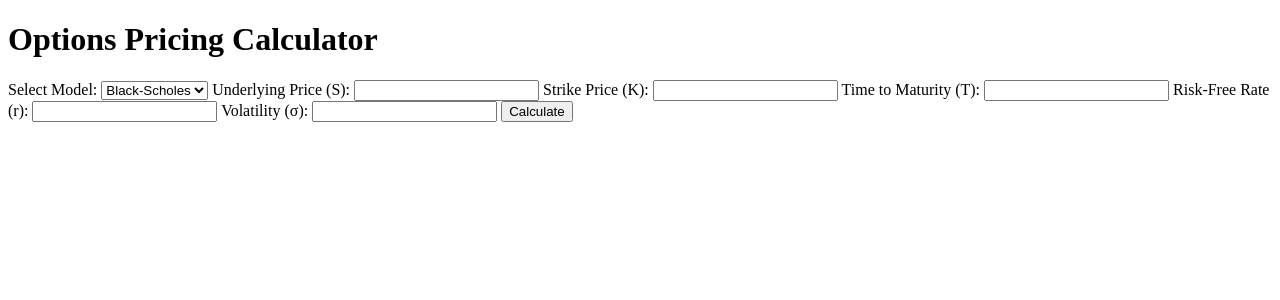
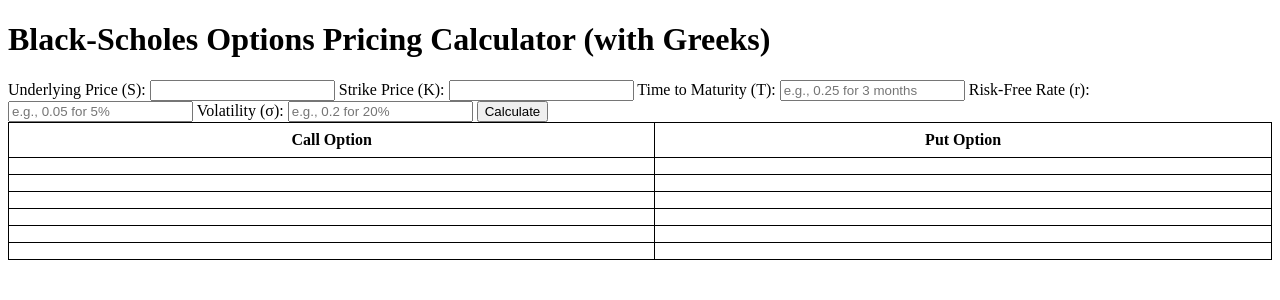
Before and after one commit to aschwartz01/option-pricing-calculator, a Flask app: template app/templates/index.html in a window 1280 px wide. Shown: the top 300 px of the page. Run offline with Flask 3, Linux system fonts and the light colour scheme; the template is opened without the code that fills it, so the values that code supplies are empty.

Commit message:
Fixing the Black-Scholes Option Pricing Calculator

```diff
--- a/app.py
+++ b/app.py
@@ -1,11 +1,16 @@
-from flask import Flask
+from flask import Flask, render_template
 from app.routes.options import options_bp
 
 def create_app():
-    app = Flask(__name__)
-    app.register_blueprint(options_bp)
+    app = Flask(__name__, template_folder='app/templates', static_folder='app/static')
+    app.register_blueprint(options_bp, url_prefix='/api')
+
+    @app.route("/", methods=["GET"])
+    def index():
+        return render_template('index.html')
+
     return app
 
 if __name__ == '__main__':
     app = create_app()
-    app.run(debug=True)
+    app.run(debug=True, port=5001)
--- a/app/static/js/script.js
+++ b/app/static/js/script.js
@@ -1,20 +1,40 @@
 document.getElementById('options-form').addEventListener('submit', function(e) {
-    e.preventDefault();
-    const model = document.getElementById('model').value;
+    e.preventDefault(); // Prevent the form from submitting the default way
+
     const params = {
         S: parseFloat(document.getElementById('S').value),
         K: parseFloat(document.getElementById('K').value),
         T: parseFloat(document.getElementById('T').value),
         r: parseFloat(document.getElementById('r').value),
-        sigma: parseFloat(document.getElementById('sigma').value)
+        sigma: parseFloat(document.getElementById('sigma').value),
     };
-    fetch(`/${model}_call`, {
+
+    fetch(`/api/black_scholes`, {
         method: 'POST',
         headers: { 'Content-Type': 'application/json' },
         body: JSON.stringify(params)
     })
     .then(response => response.json())
     .then(data => {
-        document.getElementById('result').innerText = `Call Price: ${data.call_price}`;
+        document.getElementById('call-price').innerText = `Price: ${data.call_price}`;
+        document.getElementById('put-price').innerText = `Price: ${data.put_price}`;
+
+        document.getElementById('call-delta').innerText = `Delta: ${data.call_greeks.delta}`;
+        document.getElementById('put-delta').innerText = `Delta: ${data.put_greeks.delta}`;
+
+        document.getElementById('call-gamma').innerText = `Gamma: ${data.call_greeks.gamma}`;
+        document.getElementById('put-gamma').innerText = `Gamma: ${data.put_greeks.gamma}`;
+
+        document.getElementById('call-theta').innerText = `Theta: ${data.call_greeks.theta}`;
+        document.getElementById('put-theta').innerText = `Theta: ${data.put_greeks.theta}`;
+
+        document.getElementById('call-vega').innerText = `Vega: ${data.call_greeks.vega}`;
+        document.getElementById('put-vega').innerText = `Vega: ${data.put_greeks.vega}`;
+
+        document.getElementById('call-rho').innerText = `Rho: ${data.call_greeks.rho}`;
+        document.getElementById('put-rho').innerText = `Rho: ${data.put_greeks.rho}`;
+    })
+    .catch(error => {
+        console.error('Error:', error);
     });
 });
--- a/app/templates/index.html
+++ b/app/templates/index.html
@@ -3,31 +3,68 @@
 <head>
     <meta charset="UTF-8">
     <meta name="viewport" content="width=device-width, initial-scale=1.0">
-    <title>Options Pricing Calculator</title>
-    <link rel="stylesheet" href="{{ url_for('static', filename='css/styles.css') }}">
+    <title>Black-Scholes Options Pricing Calculator (with Greeks)</title>
+    <style>
+        table {
+            width: 100%;
+            border-collapse: collapse;
+        }
+        th, td {
+            border: 1px solid black;
+            padding: 8px;
+            text-align: center;
+        }
+    </style>
 </head>
 <body>
-    <h1>Options Pricing Calculator</h1>
+    <h1>Black-Scholes Options Pricing Calculator (with Greeks)</h1>
     <form id="options-form">
-        <label for="model">Select Model:</label>
-        <select id="model" name="model">
-            <option value="black_scholes">Black-Scholes</option>
-            <option value="binomial_tree">Binomial Tree</option>
-            <option value="monte_carlo">Monte Carlo</option>
-        </select>
         <label for="S">Underlying Price (S):</label>
         <input type="number" id="S" name="S" required>
         <label for="K">Strike Price (K):</label>
         <input type="number" id="K" name="K" required>
         <label for="T">Time to Maturity (T):</label>
-        <input type="number" id="T" name="T" step="0.01" required>
+        <input type="number" id="T" name="T" step="0.01" placeholder="e.g., 0.25 for 3 months" required>
         <label for="r">Risk-Free Rate (r):</label>
-        <input type="number" id="r" name="r" step="0.01" required>
+        <input type="number" id="r" name="r" step="0.01" placeholder="e.g., 0.05 for 5%" required>
         <label for="sigma">Volatility (σ):</label>
-        <input type="number" id="sigma" name="sigma" step="0.01" required>
+        <input type="number" id="sigma" name="sigma" step="0.01" placeholder="e.g., 0.2 for 20%" required>
         <button type="submit">Calculate</button>
     </form>
-    <div id="result"></div>
+    <table>
+        <thead>
+            <tr>
+                <th>Call Option</th>
+                <th>Put Option</th>
+            </tr>
+        </thead>
+        <tbody>
+            <tr>
+                <td id="call-price"></td>
+                <td id="put-price"></td>
+            </tr>
+            <tr>
+                <td id="call-delta"></td>
+                <td id="put-delta"></td>
+            </tr>
+            <tr>
+                <td id="call-gamma"></td>
+                <td id="put-gamma"></td>
+            </tr>
+            <tr>
+                <td id="call-theta"></td>
+                <td id="put-theta"></td>
+            </tr>
+            <tr>
+                <td id="call-vega"></td>
+                <td id="put-vega"></td>
+            </tr>
+            <tr>
+                <td id="call-rho"></td>
+                <td id="put-rho"></td>
+            </tr>
+        </tbody>
+    </table>
     <script src="{{ url_for('static', filename='js/script.js') }}"></script>
 </body>
 </html>
```
Also changed, not shown: app/models/binomial_tree.py (deleted, +0 -22 lines), app/models/black_scholes.py (+42 -2 lines), app/models/monte_carlo.py (deleted, +0 -16 lines), app/routes/options.py (+32 -7 lines).
